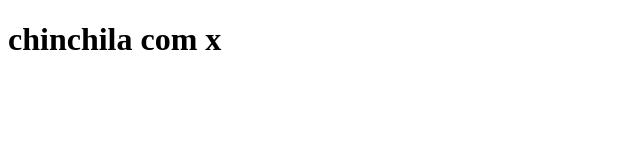
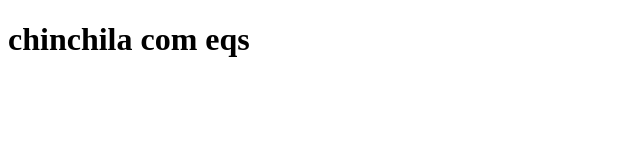
Before and after one commit to hkokt/clone-tabnews, a Next.js app: page / in a window 1280 px wide. Shown: the top 160 px of the page, without its empty margins (0-640 px from the left). Built offline with nearby package versions, Linux system fonts and the light colour scheme.

Commit message:
modificado o conteudo para teste

```diff
--- a/pages/index.js
+++ b/pages/index.js
@@ -1,5 +1,5 @@
 function Home() {
-    return <h1>chinchila com x</h1>;
+    return <h1>chinchila com eqs</h1>;
 }
 
 export default Home;
```
